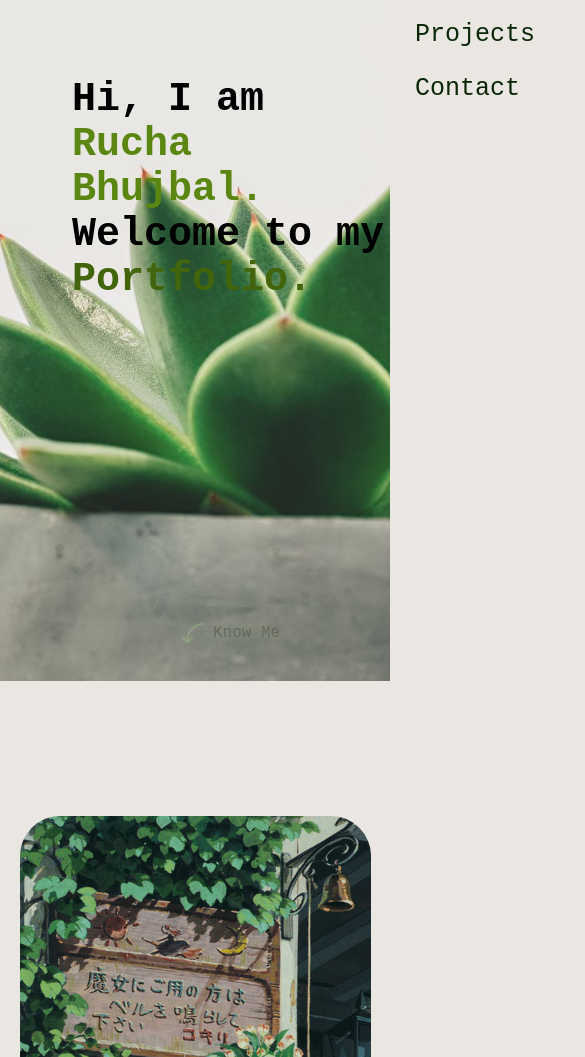
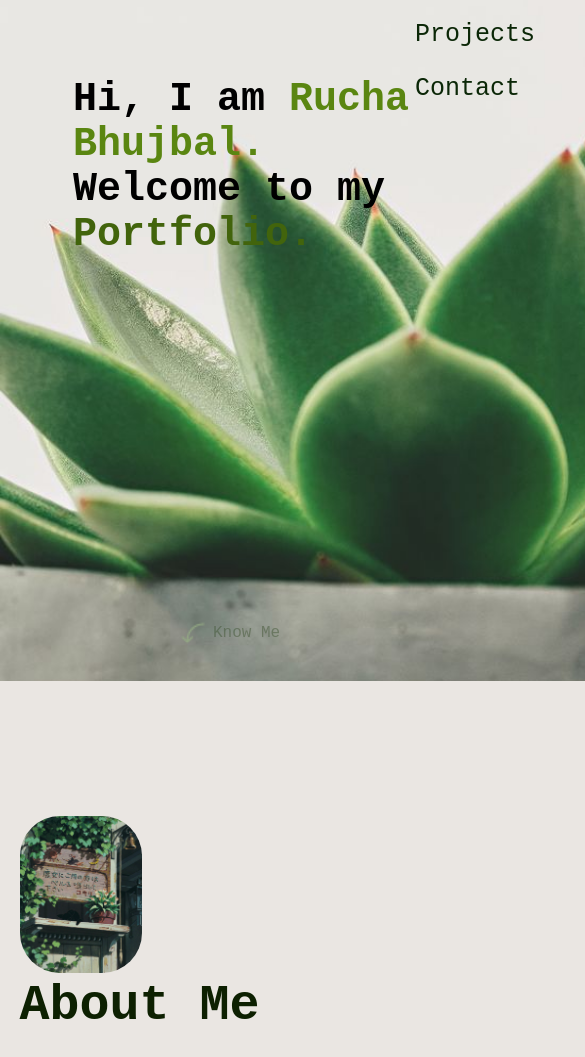
Before and after one commit to ivyru14/rucha, a plain HTML site: page index.html in a window 390 px wide. Shown: the part 163-1220 px from the top of the page, 585 px wide, since content can reach past the window. Drawn offline with nearby package versions, Linux system fonts and the light colour scheme.

Commit message:
style.css

```diff
--- a/style.css
+++ b/style.css
@@ -434,18 +434,20 @@ margin-right: 5px; /* Add spacing between the image and text */
 nav .fas{
   display: none;
 }
-@media only screen and (max-width:768px){
+@media only screen and (max-width:600px){
 
   #header{
+    width:600px;
     background-image: url('images/bgi2.jpg');
     background-size: cover;
+
 
   }
 
   .header-text{
     margin-left: .5%;
-    margin-top: 17%;
-    font-size: 20px;
+    margin-top: 5%;
+    font-size: 15px;
   }
   .header-text h1{
     font-size: 40px;
@@ -461,7 +463,9 @@ nav .fas{
   }
 
   nav ul{
+
     background: #EAE6E2;
+    background:transparent;
     position: fixed;
     top: 0;
     right: -200px;
@@ -485,11 +489,23 @@ nav .fas{
 
 
   }
+<<<<<<< HEAD
+#about{
+  width:600px;
+}
+  .head{
+    font-size:50px;
+  }
+  .subtitle{
+    font-size: 30px;
+    width: fit-content;
+=======
   .head{
     font-size:12px;
   }
   .subtitle{
     font-size: 10px;
+>>>>>>> e12b48ea9f1dd2c7a9e28ce578790ae2991a35ce
   }
 
   .about-col-1, .about-col-2{
```
